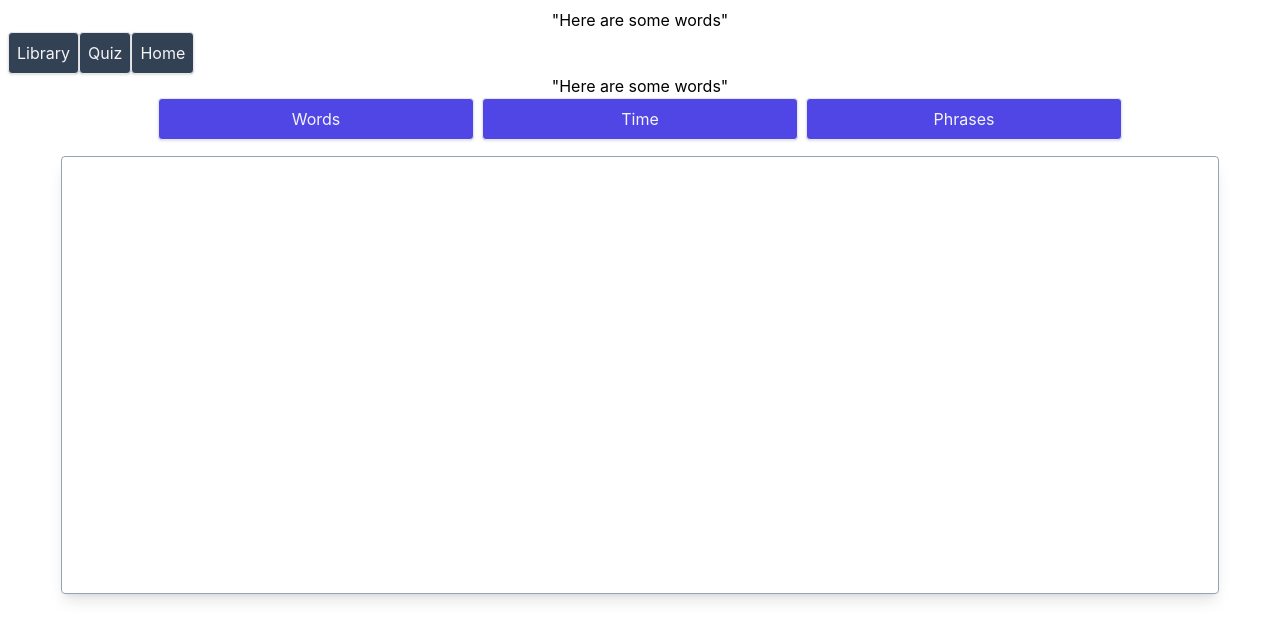
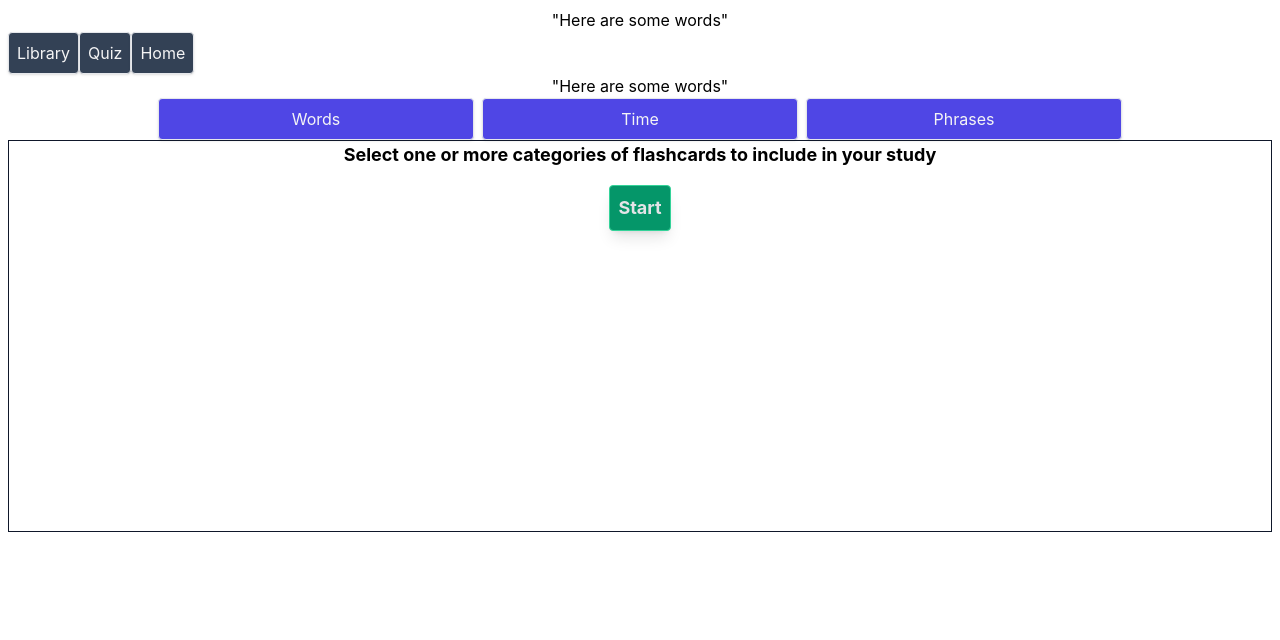
Before and after one commit to LumberJon1/JapaneseFlashcards, a React (Create React App) app: page / in a window 1280 px wide. Shown: the top 640 px of the page. Built offline with nearby package versions, Linux system fonts and the light colour scheme.

Commit message:
Reorganized some props and created another quiz subcategory component to render before quiz start

```diff
--- a/src/App.js
+++ b/src/App.js
@@ -4,6 +4,7 @@ import './App.css';
 import Navbar from "./components/Navbar";
 import QuizCategories from './components/QuizCategories';
 import Flashcard from './components/Flashcard';
+import QuizButtons from './components/QuizButtons';
 
 function App() {
 
@@ -52,6 +53,9 @@ useEffect(() => {
 // Function handler for category items being clicked
 const [currentQuizCategory, setQuizCategory] = useState("");
 
+// state object to handle whether the quiz has been started
+const [quizBegun, setQuizBegun] = useState(false);
+
 
 // Conponent return...
 
@@ -73,12 +77,21 @@ const [currentQuizCategory, setQuizCategory] = useState("");
         currentQuizCategory={currentQuizCategory}
       ></QuizCategories>
 
-      {/* Flashcard */}
-      <Flashcard
-        currentMenuItem={currentMenuItem}
-        currentQuizCategory={currentQuizCategory}
-      ></Flashcard>
-      {/* Bottom Buttons */}
+      {/* Conditionally render either quiz buttons or flashcards depending on whether
+      the user has selected a subcategory and pressed "start" yet */}
+
+      {quizBegun
+        ? <Flashcard
+            currentMenuItem={currentMenuItem}
+            currentQuizCategory={currentQuizCategory}
+          ></Flashcard>
+        : <QuizButtons
+            currentQuizCategory={currentQuizCategory}
+            quizBegun={quizBegun}
+            setQuizBegun={setQuizBegun}
+          ></QuizButtons>
+      }
+
     </div>
   );
 }
--- /dev/null
+++ b/src/components/QuizButtons/index.js
@@ -0,0 +1,70 @@
+import React from "react";
+
+function QuizButtons(props) {
+
+    // unpack props
+    const {
+        currentQuizCategory,
+        quizBegun,
+        setQuizBegun
+    } = props
+
+    // Define the lists of possible subcategories and UI buttons to conditionally render
+    const wordsSubCategories = [
+
+    ];
+
+    const timeSubCategories = [
+
+    ];
+
+    const phrasesSubCategories = [
+
+    ];
+
+    const numbersSubCategories = [
+
+    ];
+
+    let currentSubCategory;
+    if (currentQuizCategory === "") {
+        currentSubCategory = "";
+    }
+    else if (currentQuizCategory === "") {
+        currentQuizCategory = "";
+    }
+    else if (currentQuizCategory === "") {
+        currentQuizCategory = "";
+    }
+    else if (currentQuizCategory === "") {
+        currentQuizCategory = "";
+    }
+
+    return (
+        <div className="w-full flex flex-col items-center border border-slate-900 h-1/2">
+
+            <p className="text-center text-lg font-bold">
+                Select one or more categories of {currentQuizCategory} flashcards to include in your study
+            </p>
+
+            <ul className="flex flex-col my-2">
+                {/* Conditionally render choices of sub-categories based on the active
+                current quiz category */}
+
+            </ul>
+
+            <button
+                className="rounded bg-emerald-600 border border-emerald-400 shadow-lg font-bold text-zinc-200 text-lg p-2"
+                onClick={ () => {
+                        setQuizBegun(true);
+                    }
+                }
+            >
+                Start
+            </button>
+
+        </div>
+    );
+}
+
+export default QuizButtons;
```
Also changed, not shown: src/components/Flashcard/index.js (line endings or trailing spaces).
